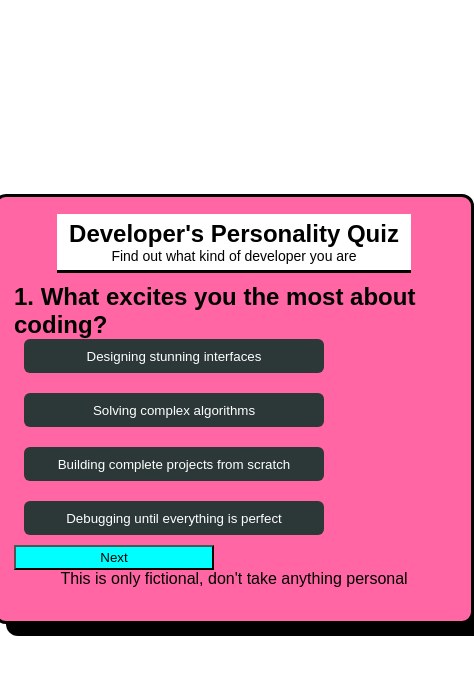
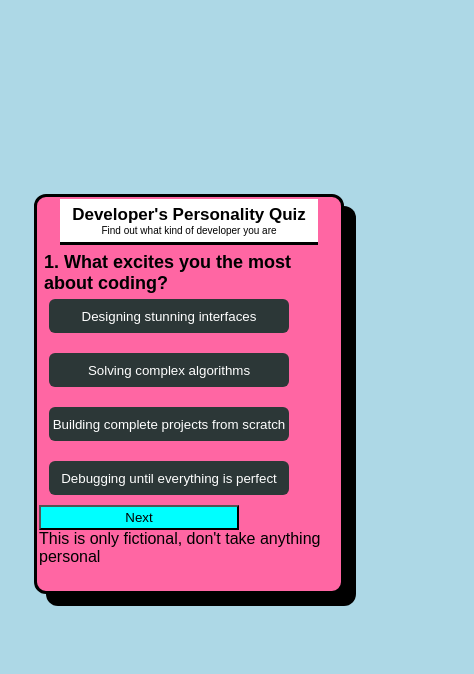
Before and after one commit to neducod/personality-quiz, a plain HTML site: page index.html in a window 390 px wide. Both pictures are taken after a click on the button "Next". Shown: the whole page, 474 px wide, since content can reach past the window. Drawn offline with Linux system fonts and the light colour scheme.

Commit message:
responsiveness checked

```diff
--- a/styles.css
+++ b/styles.css
@@ -25,7 +25,6 @@
     transition: all 0.3s ease;
 }
 .head{
-
   font-family: Montserrat, sans-serif;
   font-size: 14px;
   font-weight: 200;
@@ -86,3 +85,37 @@ button{
     75% { transform: translateX(-3px); }
     100% { transform: translateX(0); }
 }
+
+@media only screen and (max-width: 600px) {
+    body {
+      background-color: lightblue;
+    }
+    .app{
+        /* max-width: 10px; */
+        max-width: 300px;
+        width: 100%;
+        padding: 2px;
+    }
+    .head{
+        font-size: 10px;
+        margin-bottom: 2px;
+    }
+    #head-h1{
+        font-size: 17px;
+    }
+    button{
+
+    }
+    #answe-btns{
+        margin-bottom: 1px;
+        gap: 10px;
+    }
+    .buttons{
+        width: 100%;
+        max-width: 240px;
+    }
+    #question{
+        font-size: 18px;
+        padding: 5px;
+    }
+  }
```
